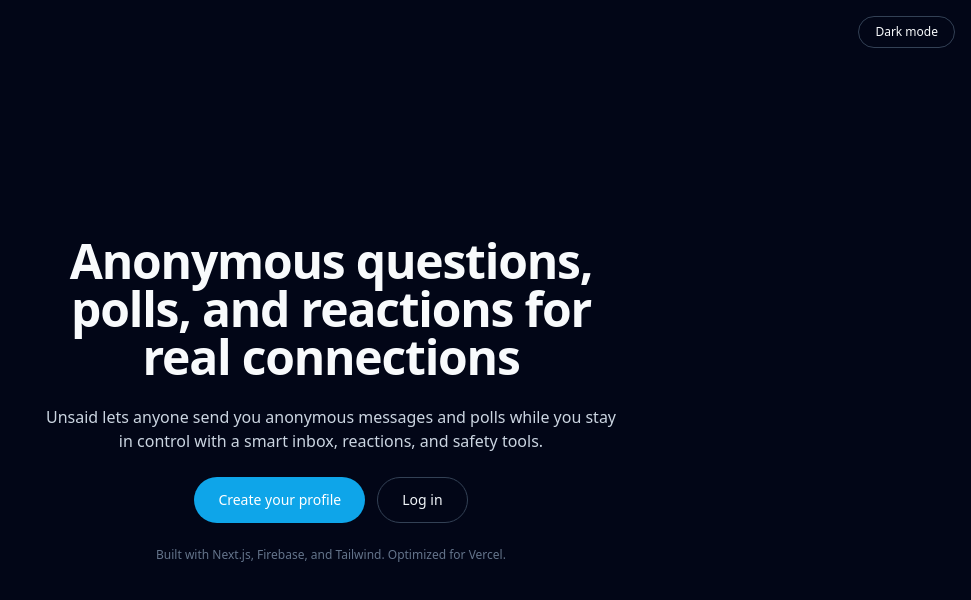
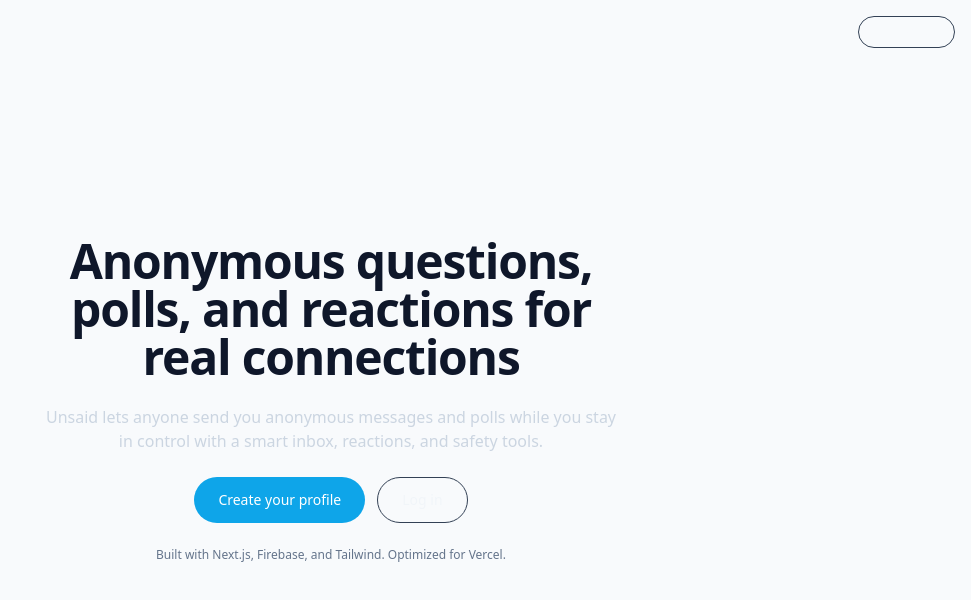
Before and after one commit to kavi-X-Debug/Unsaid, a Next.js app: page / in a window 1280 px wide. Shown: the top 600 px of the page, without its empty margins (309-1280 px from the left). Built offline with nearby package versions, Linux system fonts and the light colour scheme; no server answers.

Commit message:
Add Google sign in

```diff
--- a/app/globals.css
+++ b/app/globals.css
@@ -7,9 +7,17 @@
 }
 
 body {
-  @apply bg-slate-950 text-slate-50 antialiased;
+  @apply bg-slate-50 text-slate-900 antialiased;
+}
+
+.dark body {
+  @apply bg-slate-950 text-slate-50;
 }
 
 a {
+  @apply text-sky-600 hover:text-sky-500;
+}
+
+.dark a {
   @apply text-sky-400 hover:text-sky-300;
 }
```
